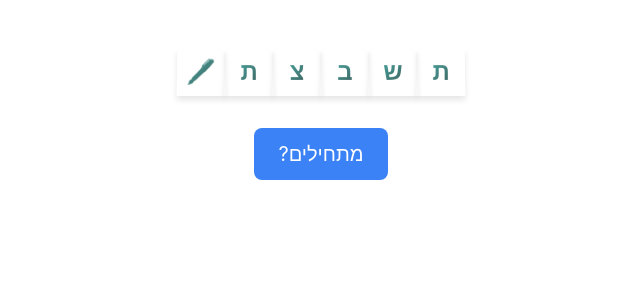
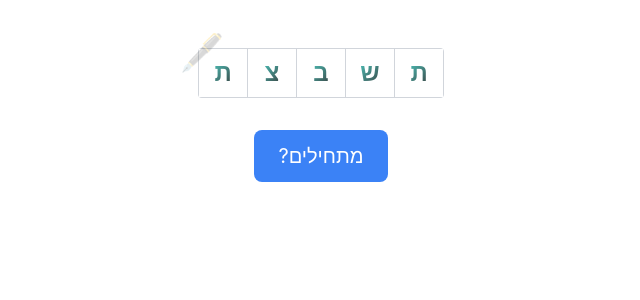
Before and after one commit to dotanrs/tashbezet, a React (Create React App) app: page / in a window 1280 px wide. Shown: the top 300 px of the page, without its empty margins (319-959 px from the left). Built offline with nearby package versions, Linux system fonts and the light colour scheme.

Commit message:
Done styling

```diff
--- a/src/crossword-puzzle.tsx
+++ b/src/crossword-puzzle.tsx
@@ -400,36 +400,32 @@ const CrosswordPuzzle = () => {
 
   return (
     <div className="flex flex-col items-center p-4 w-full max-w-lg mx-auto">
-      <h1 className="mb-8 mt-8 flex items-center gap-3 select-none" style={{ direction: 'rtl' }}>
-        <div className="flex">
+      <h1 className="mb-8 mt-8 select-none" style={{ direction: 'rtl' }}>
+        <div className="relative">
+          <div className="absolute left-[-20px] top-[-20px]  w-12 h-12 flex items-center justify-center text-4xl opacity-20">
+            🖋️
+          </div>
+          <div className="grid grid-flow-col gap-[1px] bg-gray-300 p-[1px] rounded">
             {Array.from("תשבצת").map((letter, index) => (
               <div
                 key={index}
-              className="w-12 h-12 flex items-center justify-center text-2xl font-bold border-1 border-gray-300 border-left-0"
+                className="w-12 h-12 flex items-center justify-center text-2xl font-bold bg-white"
                 style={{
+                  background: 'white',
+                  fontFamily: "'Rubik', sans-serif",
+                }}
+              >
+                <span style={{
                   background: 'linear-gradient(135deg, #4ECDC4 0%, rgb(56, 56, 56) 100%)',
                   WebkitBackgroundClip: 'text',
                   WebkitTextFillColor: 'transparent',
-                fontFamily: "'Rubik', sans-serif",
-                transform: 'perspective(300px) rotateX(10deg)',
-                boxShadow: '0 4px 6px rgba(0, 0, 0, 0.1)',
-              }}
-            >
+                  position: 'relative',
+                  zIndex: 1
+                }}>
                   {letter}
+                </span>
               </div>
             ))}
-          <div
-              className="w-12 h-12 flex items-center justify-center text-2xl font-bold border-1 border-gray-300"
-              style={{
-                background: 'linear-gradient(135deg, #4ECDC4 0%, rgb(56, 56, 56) 100%)',
-                WebkitBackgroundClip: 'text',
-                WebkitTextFillColor: 'transparent',
-                fontFamily: "'Rubik', sans-serif",
-                transform: 'perspective(300px) rotateX(10deg)',
-                boxShadow: '0 4px 6px rgba(0, 0, 0, 0.1)',
-              }}
-            >
-              🖋️
           </div>
         </div>
       </h1>
```
Lines whose indentation alone changed are shown as unchanged.
